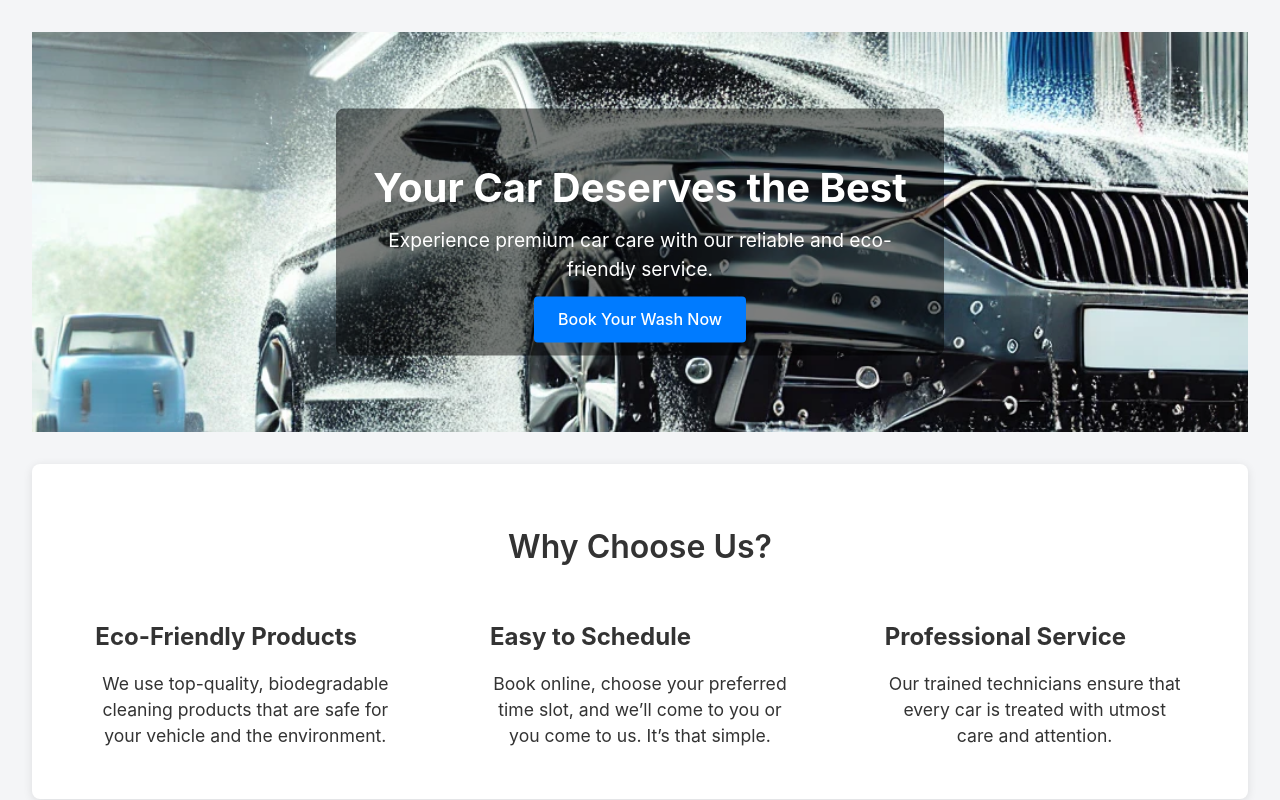
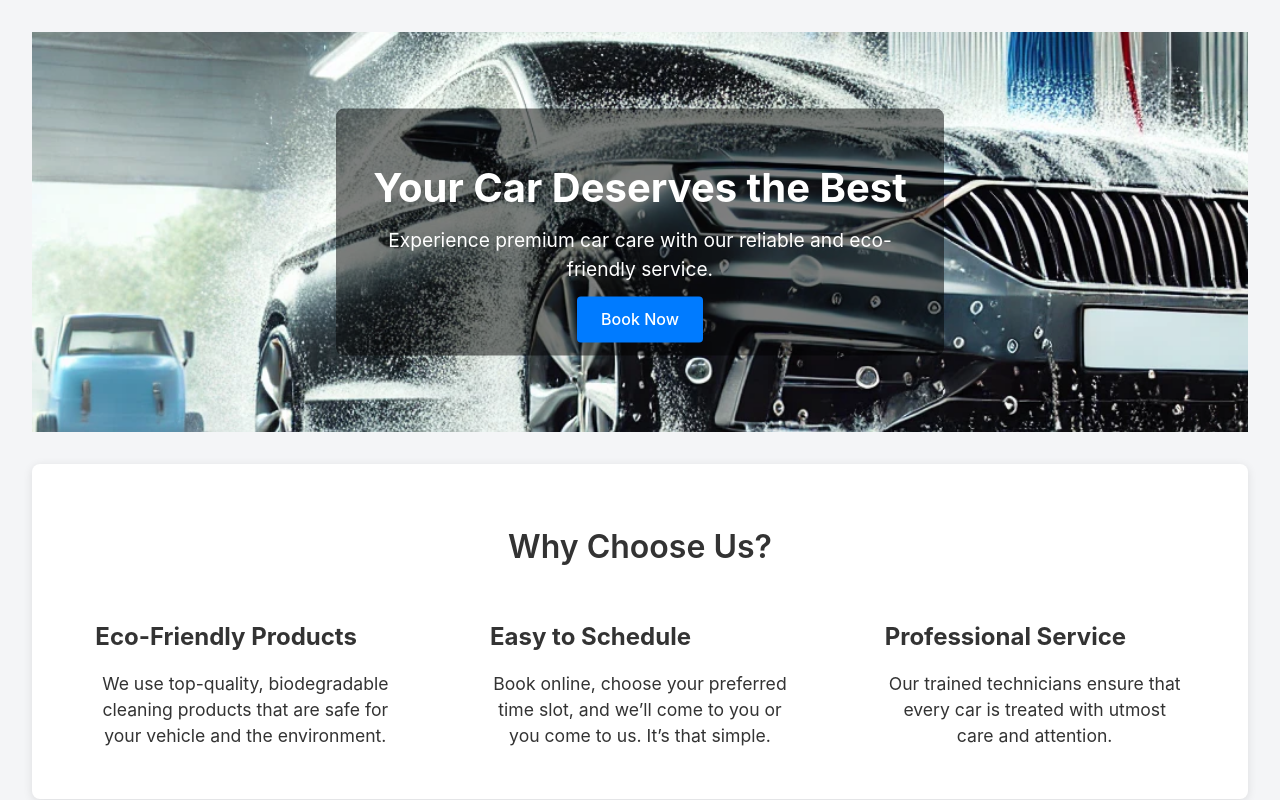
Before and after one commit to ST10317078/car-wash-app, a React (Vite) app: page / in a window 1280 px wide. Shown: the top 800 px of the page. Built offline with nearby package versions, Linux system fonts and the light colour scheme.

Commit message:
Update Home.jsx

```diff
--- a/src/components/Home.jsx
+++ b/src/components/Home.jsx
@@ -27,7 +27,7 @@ const Home = () => {
         <div className="banner-text">
           <h1>Your Car Deserves the Best</h1>
           <p>Experience premium car care with our reliable and eco-friendly service.</p>
-          <Link to="/Signup" className="cta-button">Book Your Wash Now</Link>
+          <Link to="/Signup" className="cta-button">Book Now</Link>
         </div>
       </section>
 
```
